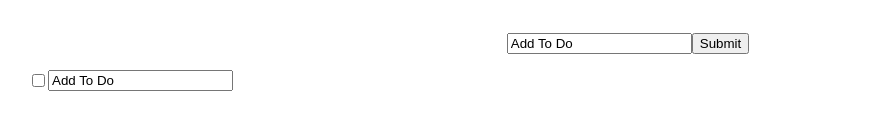
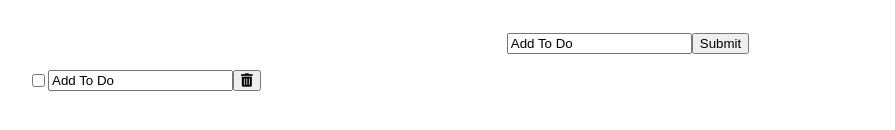
Before and after one commit to RitobrotoMukherjee/react-to-do, a React (Create React App) app: page / in a window 1280 px wide. Both pictures are taken after a click on the button "Submit". Shown: the part 216-346 px from the top of the page, without its empty margins (12-907 px from the left). Built offline with nearby package versions, Linux system fonts and the light colour scheme.

Commit message:
Add delete todo functionality

```diff
--- a/package.json
+++ b/package.json
@@ -6,6 +6,7 @@
     "@testing-library/jest-dom": "^5.16.4",
     "@testing-library/react": "^13.3.0",
     "@testing-library/user-event": "^13.5.0",
+    "prop-types": "^15.8.1",
     "react": "^18.2.0",
     "react-dom": "^18.2.0",
     "react-scripts": "5.0.1",
--- a/public/index.html
+++ b/public/index.html
@@ -7,9 +7,11 @@
     <meta name="theme-color" content="#000000" />
     <meta
       name="description"
-      content="Web site created using create-react-app"
+      content="To Do List Application"
     />
     <link rel="apple-touch-icon" href="%PUBLIC_URL%/logo192.png" />
+    <link rel="stylesheet" href="https://pro.fontawesome.com/releases/v5.10.0/css/all.css"
+        integrity="sha384-AYmEC3Yw5cVb3ZcuHtOA93w35dYTsvhLPVnYs9eStHfGJvOvKxVfELGroGkvsg+p" crossorigin="anonymous" />
     <!--
       manifest.json provides metadata used when your web app is installed on a
       user's mobile device or desktop. See https://developers.google.com/web/fundamentals/web-app-manifest/
--- a/src/App.css
+++ b/src/App.css
@@ -4,6 +4,14 @@
 
 .App-logo {
   height: 40vmin;
+  pointer-events: none;
+}
+
+.Pen-through {
+  font-style: "italic";
+  color: "#595959";
+  opacity: 0.4;
+  text-decoration: "line-through";
   pointer-events: none;
 }
 
@@ -32,6 +40,7 @@
   from {
     transform: rotate(0deg);
   }
+
   to {
     transform: rotate(360deg);
   }
--- a/src/components/AddTodo.js
+++ b/src/components/AddTodo.js
@@ -5,8 +5,8 @@ class InputTodo extends React.Component {
   constructor(props) {
     super(props);
     this.state = {
-            title: 'Add To Do'
-        }
+      title: 'Add To Do',
+    };
 
     this.handleSubmit = this.handleSubmit.bind(this);
     this.handleInputChange = this.handleInputChange.bind(this);
@@ -15,17 +15,17 @@ class InputTodo extends React.Component {
   handleSubmit(e) {
     e.preventDefault();
     const { title } = this.state;
+    if (title.trim() !== '') {
       const { addTodo } = this.props;
       addTodo(title);
+    }
   }
 
   handleInputChange(e) {
     const { name, value } = e.target;
-        if(value.trim() !== ''){
     this.setState({
-                [name]: value
+      [name]: value,
     });
-        }
   }
 
   render() {
@@ -41,6 +41,6 @@ class InputTodo extends React.Component {
 
 InputTodo.propTypes = {
   addTodo: PropTypes.func.isRequired,
-}
+};
 
 export default InputTodo;
--- a/src/components/Header.js
+++ b/src/components/Header.js
@@ -4,21 +4,23 @@ const Header = (props) => {
   const { heading } = props;
 
   const headerStyle = {
-        padding: "20px 0",
-        lineHeight: "1.5em",
-    }
+    padding: '20px 0',
+    lineHeight: '1.5em',
+  };
 
-    const h1Style = { fontSize: "6rem", fontWeight: "600", marginBottom: "2rem", lineHeight: "1em", color: "blue", textAlign: "center" };
+  const h1Style = {
+    fontSize: '6rem', fontWeight: '600', marginBottom: '2rem', lineHeight: '1em', color: 'blue', textAlign: 'center',
+  };
 
   return (
     <header style={headerStyle}>
       <h1 style={h1Style}>{heading}</h1>
     </header>
   );
-}
+};
 
 Header.propTypes = {
   heading: PropTypes.string.isRequired,
-}
+};
 
 export default Header;
--- a/src/components/TodoList.js
+++ b/src/components/TodoList.js
@@ -6,7 +6,7 @@ import TodoListItem from './TodoListItem';
 const getLocalStorage = () => {
   const todos = localStorage.getItem('todos');
   return JSON.parse(todos) || [];
-}
+};
 
 const TodoList = () => {
   const [todoList, setTodos] = useState(getLocalStorage());
@@ -16,31 +16,46 @@ const TodoList = () => {
   }, [todoList]);
 
   const addTodoItem = (title) => {
-        const newTodo = { id: todoList.length, title, completed: false};
+    const newTodo = { id: todoList.length, title, completed: false };
     setTodos([...todoList, newTodo]);
-    }
+  };
 
   const markCompleted = (id) => {
-        todoList[id].completed = !todoList[id].completed;
+    todoList[id - 1].completed = !todoList[id - 1].completed;
     setTodos([...todoList]);
-    }
+  };
 
   const updateTodo = (id, title) => {
     todoList[id].title = title;
     setTodos([...todoList]);
-    }
+  };
+
+  const deleteTodo = (dId) => {
+    const filteredTodo = todoList.filter(({ id }) => id !== dId);
+    const newTodo = filteredTodo.map((todo, i) => {
+      const td = { ...todo, id: i + 1 };
+      return td;
+    });
+    setTodos([...newTodo]);
+  };
 
   return (
-        <React.Fragment>
+    <>
       <Header heading="To Do App" />
       <AddInput addTodo={addTodoItem} />
       <ul className="Todo-list">
-                {todoList.map(todo => {
-                    return <TodoListItem key={todo.id} todoItem={todo} handleCompleted={markCompleted} updateToDoItem={updateTodo} />
-                })}
+        {todoList.map((todo) => (
+          <TodoListItem
+            key={todo.id}
+            todoItem={todo}
+            handleCompleted={markCompleted}
+            updateToDoItem={updateTodo}
+            deleteHandle={deleteTodo}
+          />
+        ))}
       </ul>
-        </React.Fragment>
-    )
-}
+    </>
+  );
+};
 
 export default TodoList;
--- a/src/components/TodoListItem.js
+++ b/src/components/TodoListItem.js
@@ -3,45 +3,56 @@ import PropTypes from 'prop-types';
 import React, { useState } from 'react';
 
 const TodoListItem = (props) => {
-    const { id, title, completed } = props.todoItem;
-    const { handleCompleted, updateToDoItem } = props;
+  const {
+    todoItem, handleCompleted, updateToDoItem, deleteHandle,
+  } = props;
+  const { id, title, completed } = todoItem;
 
   const [checked, setCompleted] = useState(completed);
 
-    const [ desc, setDesc ] = useState(title);
+  const [desc, setDesc] = useState(title);
 
   const ListStyle = {
-        listStleType: "none", display: "flex", flexWrap: "wrap"
-    }
+    listStleType: 'none', display: 'flex', flexWrap: 'wrap',
+  };
 
   const handleEdit = (e) => {
     const { value } = e.target;
     updateToDoItem(id, value);
     setDesc(value);
-    }
+  };
 
   const handleCompletedChange = (e) => {
     const { checked } = e.target;
     setCompleted(checked);
     handleCompleted(id);
-    }
+  };
+
+  const handleDeleted = () => {
+    deleteHandle(id);
+  };
 
   return (
     <li style={ListStyle}>
       <input className="List-item List-item-checkbox" type="checkbox" checked={checked} onChange={handleCompletedChange} />
-            <input className="List-item Input-item" type="text" value={desc} onChange={handleEdit} />
+      <input className={checked ? 'List-item Input-item Pen-through' : 'List-item Input-item'} type="text" value={desc} onChange={handleEdit} />
+      <button type="button" onClick={handleDeleted}>
+        <i className="fas fa-trash-alt delete-task" />
+      </button>
+
     </li>
   );
-}
+};
 
 TodoListItem.propTypes = {
   handleCompleted: PropTypes.func.isRequired,
   updateToDoItem: PropTypes.func.isRequired,
+  deleteHandle: PropTypes.func.isRequired,
   todoItem: PropTypes.shape({
     id: PropTypes.number,
     title: PropTypes.string,
     completed: PropTypes.bool,
   }).isRequired,
-}
+};
 
 export default TodoListItem;
--- a/src/index.js
+++ b/src/index.js
@@ -8,7 +8,7 @@ const root = ReactDOM.createRoot(document.getElementById('to-do-app'));
 root.render(
   <React.StrictMode>
     <App />
-  </React.StrictMode>
+  </React.StrictMode>,
 );
 
 // If you want to start measuring performance in your app, pass a function
--- a/src/reportWebVitals.js
+++ b/src/reportWebVitals.js
@@ -1,6 +1,8 @@
-const reportWebVitals = onPerfEntry => {
+const reportWebVitals = (onPerfEntry) => {
   if (onPerfEntry && onPerfEntry instanceof Function) {
-    import('web-vitals').then(({ getCLS, getFID, getFCP, getLCP, getTTFB }) => {
+    import('web-vitals').then(({
+      getCLS, getFID, getFCP, getLCP, getTTFB,
+    }) => {
       getCLS(onPerfEntry);
       getFID(onPerfEntry);
       getFCP(onPerfEntry);
```
Also changed, not shown: src/index.css (+17 -3 lines). Lines whose indentation alone changed are shown as unchanged.
